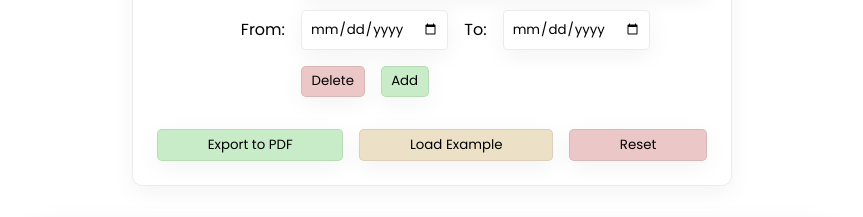
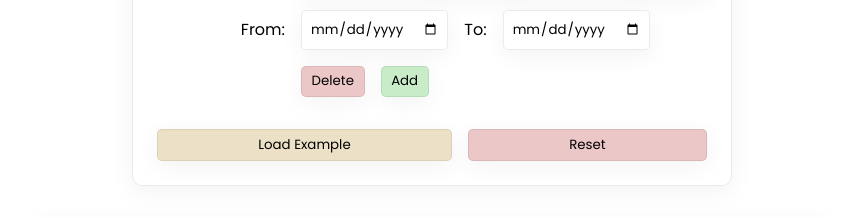
Before and after one commit to HecticKiwi/CV-Builder, a React (Create React App) app: page / in a window 1280 px wide. Shown: the part 940-1157 px from the top of the page, without its empty margins (208-1071 px from the left). Built offline with nearby package versions, Linux system fonts and the light colour scheme.

Commit message:
Remove load tempate button

```diff
--- a/src/App.jsx
+++ b/src/App.jsx
@@ -174,7 +174,6 @@ export default function App() {
             deleteItem={deleteExperience}
           />
           <div className="buttons">
-            <button className="export-to-pdf" type="button">Export to PDF</button>
             <button className="load-example" type="button" onClick={loadExample}>Load Example</button>
             <button className="reset" type="button" onClick={reset}>Reset</button>
           </div>
--- a/src/styles/App.scss
+++ b/src/styles/App.scss
@@ -31,6 +31,7 @@
     padding: 2rem;
     display: flex;
     flex-wrap: wrap;
+    align-items: flex-start;
     gap: 2rem;
     justify-content: center;
 }
@@ -70,10 +71,6 @@ a {
     background-color: rgb(236, 224, 199);
 }
 
-.export-to-pdf {
-    background-color: rgb(199, 236, 199);
-}
-
 .reset {
     background-color: rgb(236, 199, 199);
 }
--- a/src/styles/Preview.scss
+++ b/src/styles/Preview.scss
@@ -11,6 +11,8 @@
     @include border-shadow();
     width: min(800px, 100%);
     aspect-ratio: 8.5/11;
+    position: sticky;
+    top: 1rem;
 }
 
 address {
```
